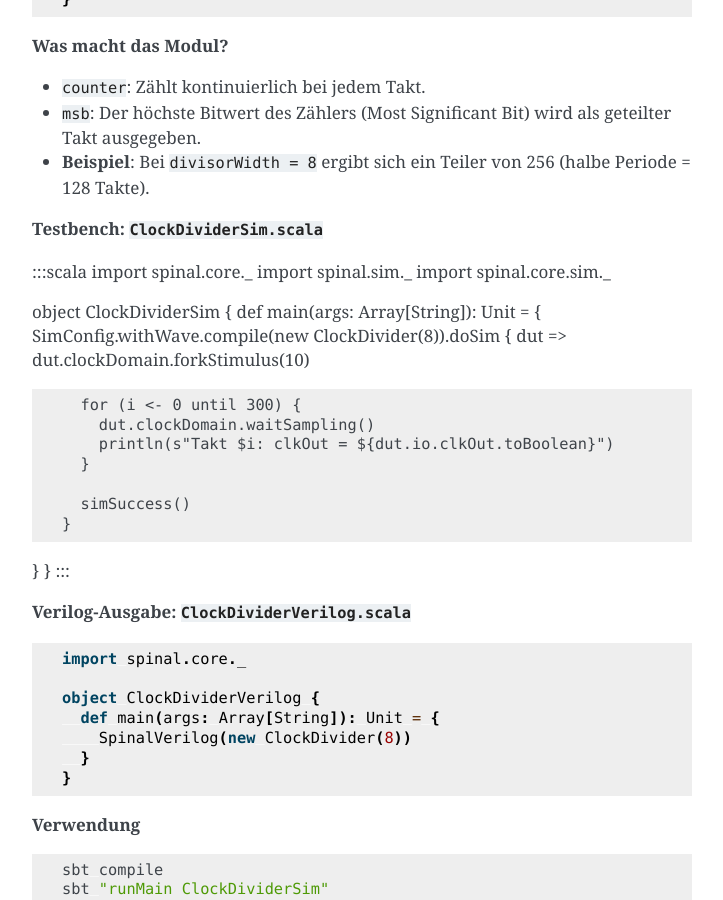
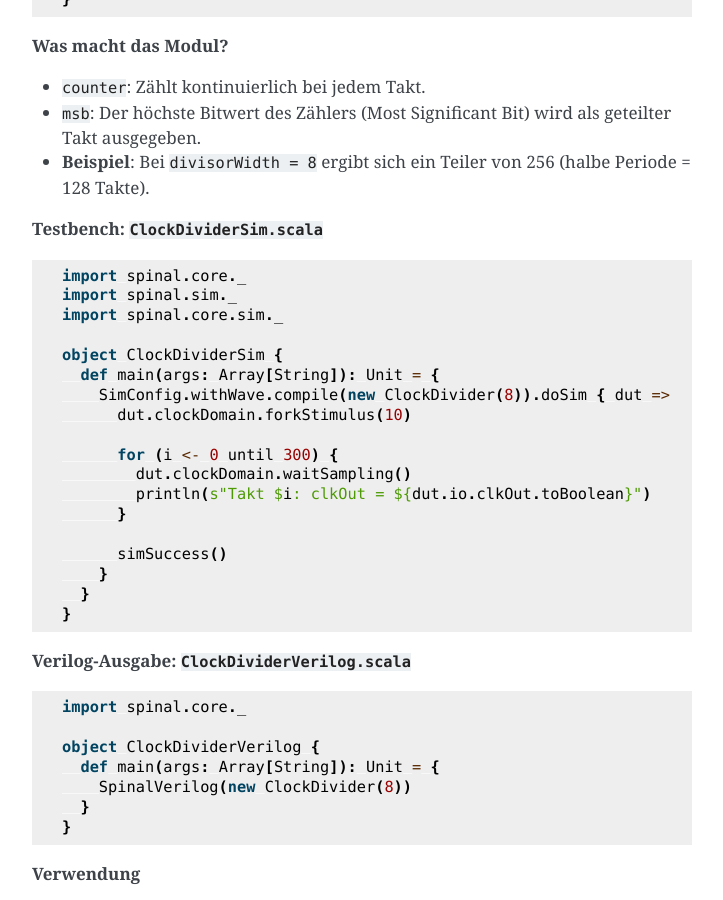
Before and after one commit to bakr-aassoul/SpinalHDL_by_Bakr, a Sphinx documentation site: the page built from source/spinalHDL.md, in a window 1280 px wide and 900 px high, scrolled down 11388 px. Shown: the whole window, without its empty margins (388-1111 px from the left). Built offline with Sphinx 7.4.7, drawn with Linux system fonts in a browser that asks for light colours.

Commit message:
Update spinalHDL.md

````diff
--- a/source/spinalHDL.md
+++ b/source/spinalHDL.md
@@ -481,7 +481,7 @@ class ClockDivider(divisorWidth: Int) extends Component {
 
 **Testbench: `ClockDividerSim.scala`**
 
-:::scala
+```scala
 import spinal.core._
 import spinal.sim._
 import spinal.core.sim._
@@ -500,7 +500,7 @@ object ClockDividerSim {
     }
   }
 }
-:::
+```
 
 **Verilog-Ausgabe: `ClockDividerVerilog.scala`**
 
````
